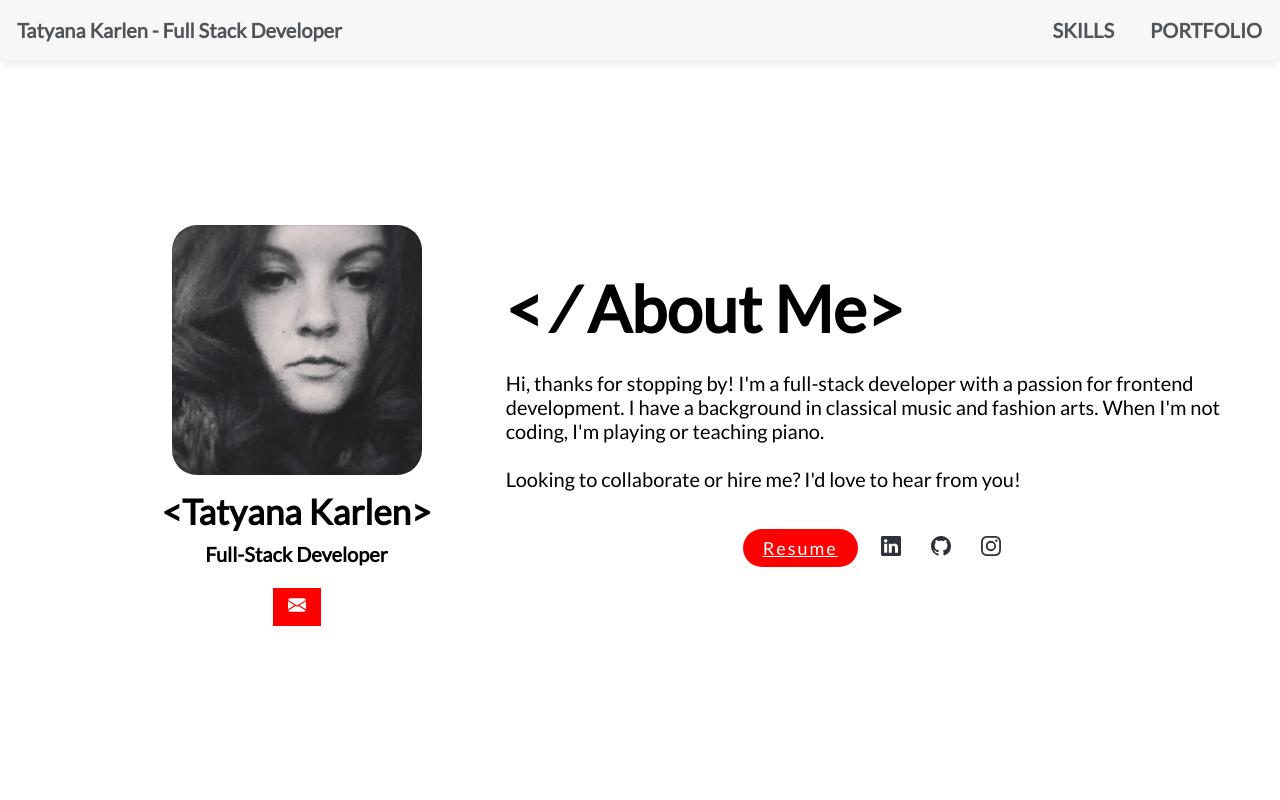
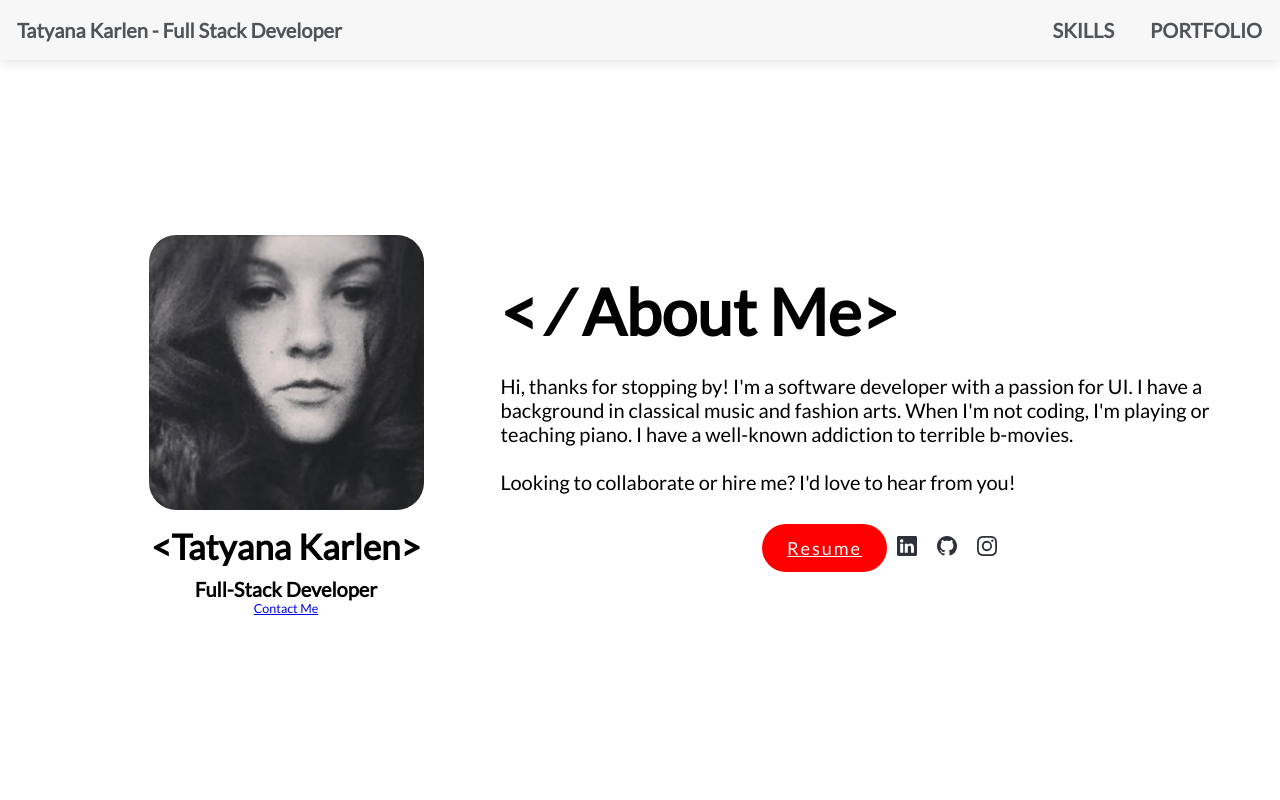
Before and after one commit to tatyanakarlen/PortfolioWebsite, a React (Create React App) app: page / in a window 1280 px wide. Shown: the top 800 px of the page. Built offline with nearby package versions, Linux system fonts and the light colour scheme.

Commit message:
third attempt

```diff
--- a/src/components/Hero/Hero.css
+++ b/src/components/Hero/Hero.css
@@ -394,16 +394,16 @@ h3 {
 
 } */
 
-/* new attempt below  */
+/* second attempt below  */
 
-.outerHeroDiv {
+/* .outerHeroDiv {
   width: calc(100% - 90px);
   margin-left: 90px;
   overflow: hidden;
 }
 
 .innerHeroDiv {
-  padding: 0 33px;
+
   max-width: 1140px;
   margin: 0 auto;
 }
@@ -443,8 +443,8 @@ h3 {
 .left-img-title-container img {
   border-radius: 10%;
   margin: 0 auto;
-  width: 350px;
-  height: 350px;
+  width: 275px;
+  height: 275px;
 }
 
 .left-img-title-container h1 {
@@ -477,7 +477,7 @@ letter-spacing: 2px;
 font-size: 1.8rem;
 font-weight: 300;
 background-color: red;
-/* display: inline-block; */
+
 color: white;
 }
 
@@ -511,7 +511,7 @@ color: white;
     font-size: 1.8rem;
     font-weight: 300;
     background-color: red;
-    /* display: inline-block; */
+
     color: white;
 }
 
@@ -540,7 +540,7 @@ color: white;
     font-size: 1.8rem;
     font-weight: 300;
     background-color: red;
-    /* display: inline-block; */
+
     color: white;
 }
 
@@ -565,16 +565,7 @@ color: white;
   margin-bottom: 3rem
 }
 
-/* #mobile-icon-container a .contact-me-link {
-  padding: 8px 20px;
-    border-radius: 40px;
-    letter-spacing: 2px;
-    font-size: 1.8rem;
-    font-weight: 300;
-    background-color: red;
-    /* display: inline-block; */
-    /* color: white;
-} */
+
 
 .mobile-arrow-down-container {
   margin-top: 4rem;
@@ -610,7 +601,7 @@ color: white;
   font-size: 1.8rem;
   font-weight: 300;
   background-color: red;
-  /* display: inline-block; */
+
   color: white;
 }
 
@@ -637,12 +628,13 @@ color: white;
   .header {
     display: block;
     padding: 80px 0;
-    height: auto;
-    padding: 115px 50px 50px 50px
+    height: 100vh;
+    padding: 115px 50px 50px 50px;
+
   }
   .right-about-me-container {
     text-align: center;
-    margin-top: 35px;
+    margin-top: 20px;
   }
   .btn-icons-container {
     -webkit-box-pack: center;
@@ -654,31 +646,31 @@ color: white;
   }
 }
 
-@media (min-width: 767px) {
+@media (max-width: 800px) {
   .innerHeroDiv {
     padding: 0 15px;
   }
   .left-img-title-container img {
-    width: 250px;
-    height: 250px;
+    width: 225px;
+    height: 225px;
   }
 }
 
 
 
-@media (max-width: 450px) {
+@media (max-width: 500px) {
 
   .left-img-title-container h1 {
-    font-size:4rem;
+    font-size:3.5rem;
   }
   .header {
-    padding: 165px 0;
+    padding: 145px 0;
 
   }
 
   .left-img-title-container img {
-    width: 250px;
-    height: 250px;
+    width: 200px;
+    height: 200px;
   }
 
   .btn-icons-container {
@@ -692,3 +684,144 @@ color: white;
     margin-top: 40px;
   }
 }
+
+@media (max-width: 375px) {
+  .left-img-title-container h1 {
+    font-size:3rem;
+  }
+  .header {
+    padding: 100px 0;
+
+  }
+}
+
+
+@media screen and (max-width: 360px) and (max-height: 800px) {
+  .header {
+    padding: 150px 0;
+  }
+} */
+
+
+
+
+
+/* third attempt below */
+
+ .outerHeroDiv {
+  width: calc(100% - 90px);
+  margin-left: 90px;
+  overflow: hidden;
+}
+
+.innerHeroDiv {
+
+  max-width: 1140px;
+  margin: 0 auto;
+}
+
+.header {
+  height: 100vh;
+  display: -webkit-box;
+  display: -ms-flexbox;
+  display: flex;
+  -webkit-box-pack: center;
+  -ms-flex-pack: center;
+  justify-content: center;
+  -webkit-box-align: center;
+  -ms-flex-align: center;
+  align-items: center;
+  width: 100%;
+  padding-top: 50px;
+}
+
+.left-img-title-container {
+  -webkit-box-flex: 0;
+  -ms-flex: 0 0 35%;
+  flex: 0 0 35%;
+  padding: 0 15px;
+  display: -webkit-box;
+  display: -ms-flexbox;
+  display: flex;
+  -webkit-box-pack: center;
+  -ms-flex-pack: center;
+  justify-content: center;
+  width: 100%;
+  position: relative;
+  flex-direction: column;
+  align-items: center;
+}
+
+.left-img-title-container img {
+  border-radius: 10%;
+  margin: 0 auto;
+  width: 275px;
+  height: 275px;
+}
+
+.left-img-title-container h1 {
+  font-size: 3.5rem;
+  margin-top: 15px;
+}
+
+.left-img-title-container h3 {
+  font-size: 2rem;
+    margin-top: 10px;
+}
+
+
+.right-about-me-container {
+  -webkit-box-flex: 0;
+  -ms-flex: 0 0 65%;
+  flex: 0 0 70%;
+  padding: 0 15px;
+  width: 100%;
+  margin-bottom: 3rem;
+}
+
+.right-about-me-container h1 {
+  margin: 24px 0;
+  font-size: 8vh;
+}
+
+.right-about-me-container p {
+  font-size: 2rem;
+
+}
+
+.right-about-me-container a {
+  padding: 13px 25px;
+    border-radius: 40px;
+    letter-spacing: 2px;
+    font-size: 1.8rem;
+    font-weight: 300;
+    background-color: red;
+
+    color: white;
+}
+
+.right-about-me-container .btn-icons-container {
+  display: -webkit-box;
+  display: -ms-flexbox;
+  display: flex;
+  margin-top: 30px;
+  justify-content: center;
+  align-items: center;
+}
+
+.right-about-me-container .icon {
+  font-size: 2rem;
+}
+
+.right-about-me-container ul li {
+  padding: 10px;
+}
+
+.right-about-me-container .icon:hover {
+  cursor: pointer;
+}
+
+.right-about-me-container .right-side-icons {
+  display: inherit;
+  list-style: none;
+}
--- a/src/components/Hero/Hero.jsx
+++ b/src/components/Hero/Hero.jsx
@@ -6,10 +6,7 @@ import { BsFillEnvelopeFill } from 'react-icons/bs';
 import { BsGithub } from 'react-icons/bs';
 import { BsInstagram } from 'react-icons/bs';
 import { useMediaQuery } from 'react-responsive';
-import { AiOutlineDown} from 'react-icons/ai';
-
-
-
+import { AiOutlineDown } from 'react-icons/ai';
 
 import resume from '../assets/TATYANA KARLEN-RESUME.pdf';
 import isNavExpanded from '../TopNav/TopNav.jsx';
@@ -23,63 +20,26 @@ const Hero = () => {
 
   return (
     <>
-      <div class="outerHeroDiv" id="about">
+      <div class="outerHeroDiv">
         <div class="innerHeroDiv">
           <header class="header">
             <div class="left-img-title-container">
               <img src={bioPic}></img>
               <h1>&lt;Tatyana Karlen&gt;</h1>
               <h3>Full-Stack Developer</h3>
-
-              { isMobile ?  <><div class="btn-icons-container" id="mobile-icon-container">
-
-                {/* <a id="resume-link"
-                  target="_blank"
-                  href="/static/media/TATYANA KARLEN-RESUME.826863f4950af7657361.pdf"
-                >
-                  Resume
-                </a> */}
-
-                <ul class="right-side-icons">
-                <li id="envelope-icon">
-                    <BsFillEnvelopeFill class="icon" id="envelope-SVG"/>
-                  </li>
-                  <li>
-                    <BsLinkedin class="icon" />
-                  </li>
-                  <li>
-                    <BsGithub class="icon" />
-                  </li>
-                  {/* <li>
-                    <BsInstagram class="icon" />
-                  </li> */}
-                </ul>
-              </div>
-              {/* <div class="mobile-arrow-down-container"><a href="#mobile-about"><AiOutlineDown id="arrow-down-icon"/></a></div> */}
-              </>
-
-
-              : <a class="contact-me-link" href="#"><BsFillEnvelopeFill /></a>}
+              <a href="#">Contact Me</a>
             </div>
-
             <div class="right-about-me-container">
-             { !isMobile && <h1>&lt; &frasl; About Me&gt;</h1>}
-              <p id="mobile-about">
-                Hi, thanks for stopping by! I'm a full-stack developer with a
-                passion for frontend development. { !isMobile && <span>I have a background in classical music and
+              <h1>&lt; &frasl; About Me&gt;</h1>
+              <p>
+                Hi, thanks for stopping by! I'm a software developer with a
+                passion for UI. I have a background in classical music and
                 fashion arts. When I'm not coding, I'm playing or teaching
-                piano.</span>}
+                piano. I have a well-known addiction to terrible b-movies.
                 <br />
                 <br />
                 Looking to collaborate or hire me? I'd love to hear from you!
               </p>
-              { isMobile &&  <a id="resume-link"
-                  target="_blank"
-                  href="/static/media/TATYANA KARLEN-RESUME.826863f4950af7657361.pdf"
-                >
-                  Resume
-                </a>}
-              { !isMobile &&
               <div class="btn-icons-container">
                 <a
                   id="resume-link"
@@ -99,12 +59,87 @@ const Hero = () => {
                     <BsInstagram class="icon" />
                   </li>
                 </ul>
-              </div>}
+              </div>
             </div>
           </header>
         </div>
       </div>
-      {/* {isMobile ? (
+    </>
+    // <>
+    //   <div class="outerHeroDiv" id="about">
+    //     <div class="innerHeroDiv">
+    //       <header class="header">
+    //         <div class="left-img-title-container">
+    //           <img src={bioPic}></img>
+    //           <h1>&lt;Tatyana Karlen&gt;</h1>
+    //           <h3>Full-Stack Developer</h3>
+
+    //           { isMobile ?  <><div class="btn-icons-container" id="mobile-icon-container">
+
+    //             <ul class="right-side-icons">
+    //             <li id="envelope-icon">
+    //                 <BsFillEnvelopeFill class="icon" id="envelope-SVG"/>
+    //               </li>
+    //               <li>
+    //                 <BsLinkedin class="icon" />
+    //               </li>
+    //               <li>
+    //                 <BsGithub class="icon" />
+    //               </li>
+
+    //             </ul>
+    //           </div>
+
+    //           </>
+
+    //           : <a class="contact-me-link" href="#"><BsFillEnvelopeFill /></a>}
+    //         </div>
+
+    //         <div class="right-about-me-container">
+    //          { !isMobile && <h1>&lt; &frasl; About Me&gt;</h1>}
+    //           <p id="mobile-about">
+    //             Hi, thanks for stopping by! I'm a software developer with a
+    //             passion for UI. { isMobile && <span>Looking to collaborate or hire me? I'd love to hear from you!</span>}{ !isMobile && <span>I have a background in classical music and
+    //             fashion arts. When I'm not coding, I'm playing or teaching
+    //             piano.</span>}
+    //             <br />
+    //             <br />
+    //             { !isMobile && <span>Looking to collaborate or hire me? I'd love to hear from you!</span>}
+
+    //           </p>
+    //           { isMobile &&  <a id="resume-link"
+    //               target="_blank"
+    //               href="/static/media/TATYANA KARLEN-RESUME.826863f4950af7657361.pdf"
+    //             >
+    //               Resume
+    //             </a>}
+
+    //           { !isMobile &&
+    //           <div class="btn-icons-container">
+    //             <a
+    //               id="resume-link"
+    //               target="_blank"
+    //               href="/static/media/TATYANA KARLEN-RESUME.826863f4950af7657361.pdf"
+    //             >
+    //               Resume
+    //             </a>
+    //             <ul class="right-side-icons">
+    //               <li>
+    //                 <BsLinkedin class="icon" />
+    //               </li>
+    //               <li>
+    //                 <BsGithub class="icon" />
+    //               </li>
+    //               <li>
+    //                 <BsInstagram class="icon" />
+    //               </li>
+    //             </ul>
+    //           </div>}
+    //         </div>
+    //       </header>
+    //     </div>
+    //   </div>
+    /* {isMobile ? (
         <div id="about-me" class="mobile-header-container">
           <div class="mobile-header">
           <img src={bioPic} />
@@ -178,8 +213,8 @@ const Hero = () => {
             </div>
           </div>
         </div>
-      )} */}
-    </>
+      )} */
+    // </>
 
     // <div class="hero-container">
     //   <div id="header-container">
```
